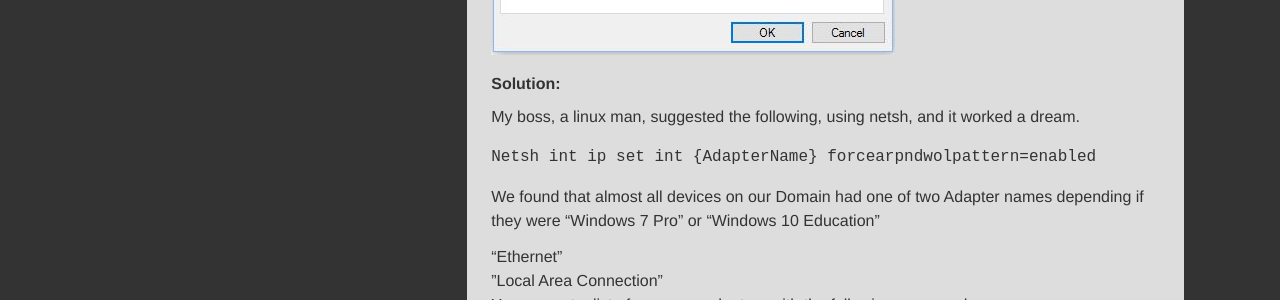
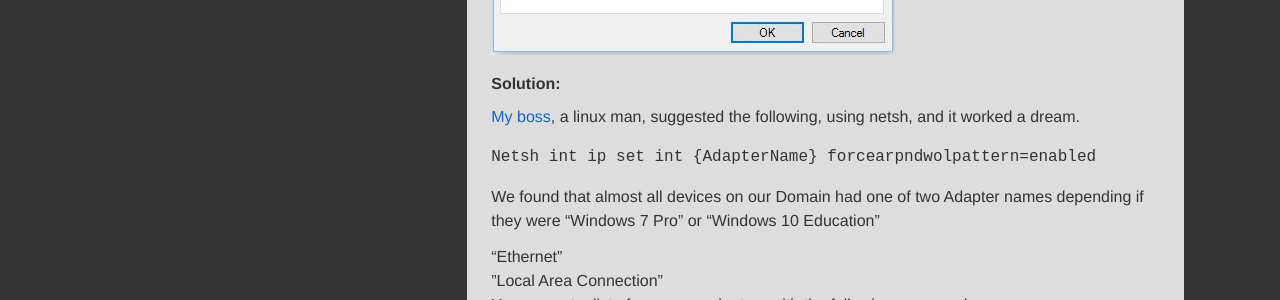
Before and after one commit to IT-trials/IT-trials.github.io, a Jekyll site: the page built from _posts/2017-03-16-enable-wake-on-lan-on-windows-clients.markdown, in a window 1280 px wide. Shown: the part 629-929 px from the top of the page. Built offline with Jekyll 4.4.1, drawn with Linux system fonts in a browser that asks for light colours; comment, search, counter and statistics services are not loaded; part of the change alters nothing that is shown.

```diff
--- a/_posts/2017-03-16-enable-wake-on-lan-on-windows-clients.markdown
+++ b/_posts/2017-03-16-enable-wake-on-lan-on-windows-clients.markdown
@@ -10,7 +10,7 @@ I found a lot of posts suggesting to enable WOL from a windows GUI and maybe oth
 ![]({{ site.github.url }}/assets/images/12/gui.jpg)
 
 ## Solution:
-My boss, a linux man, suggested the following, using netsh, and it worked a dream.
+[My boss](https://github.com/harrywright), a linux man, suggested the following, using netsh, and it worked a dream.
 
     Netsh int ip set int {AdapterName} forcearpndwolpattern=enabled
 
```
